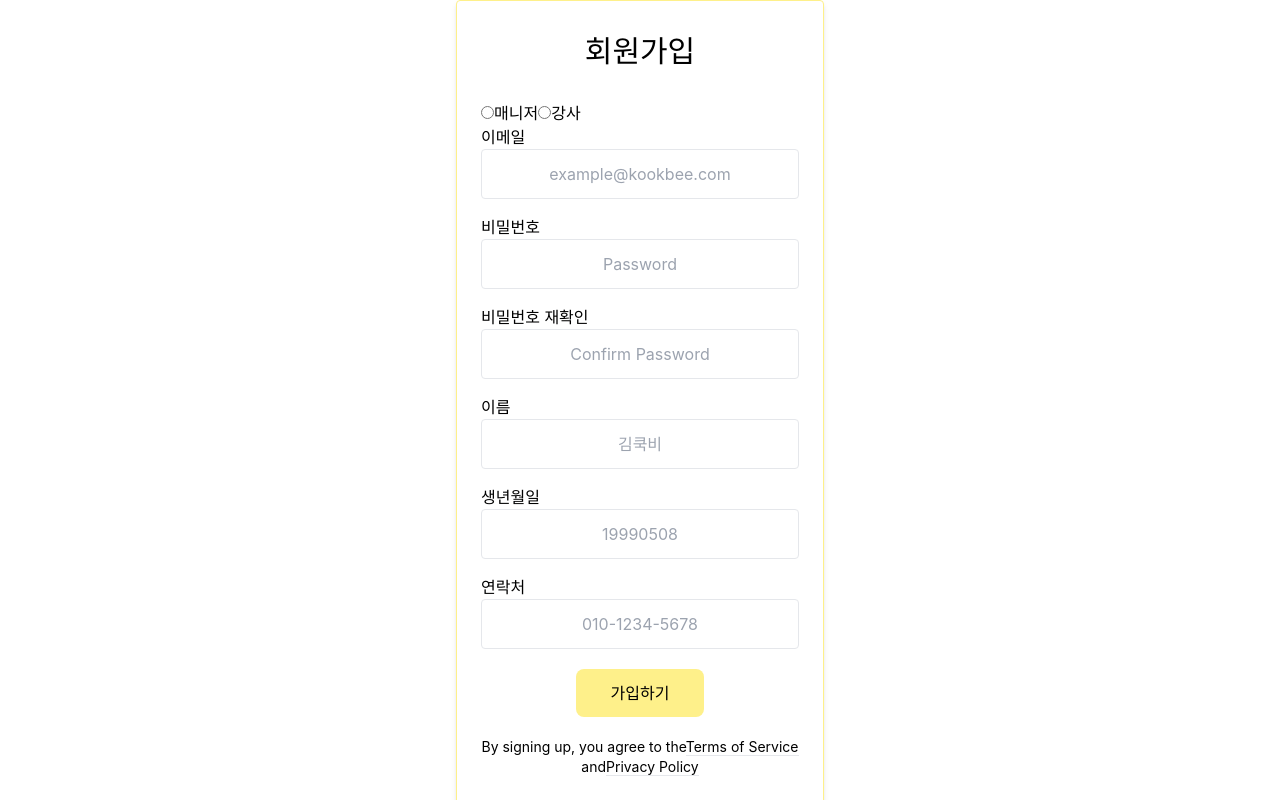
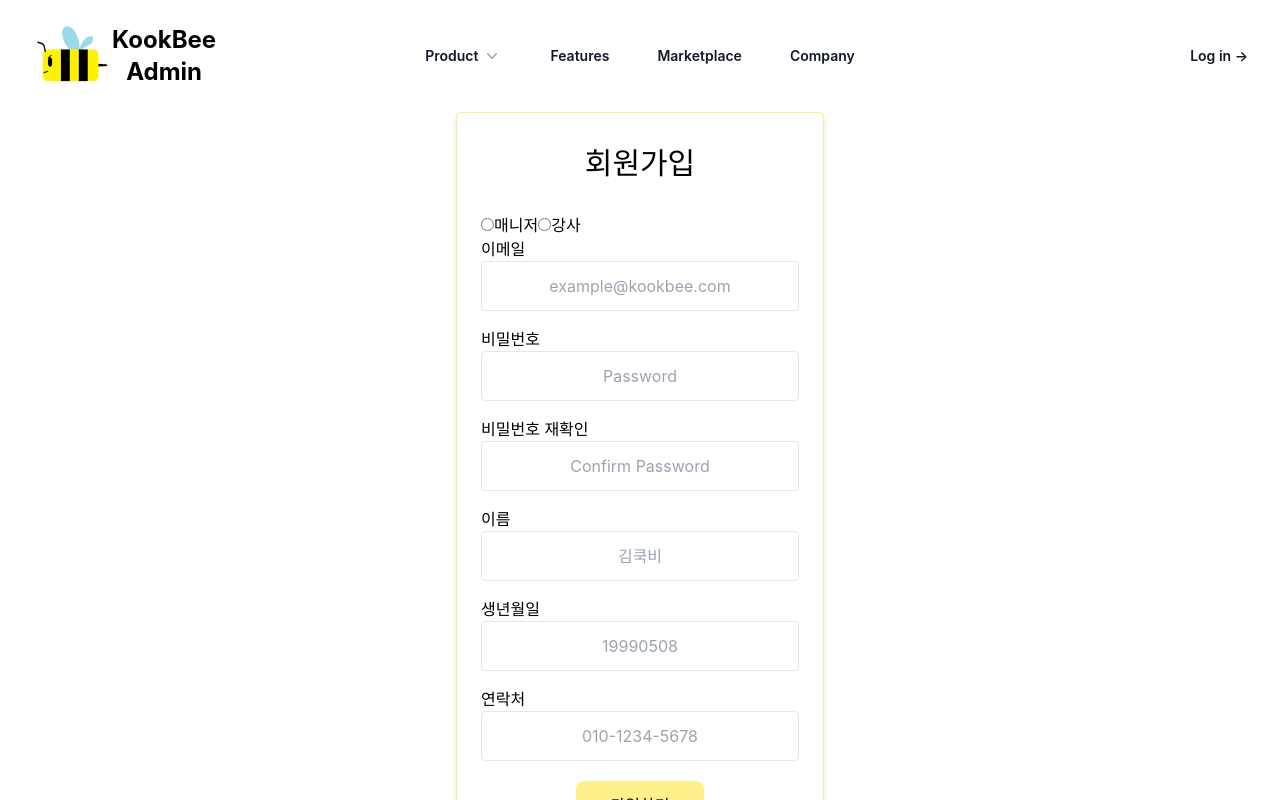
Before and after one commit to KookBee-Project/kookbee_admin_web, a React (Create React App) app: page /signup in a window 1280 px wide. Shown: the top 800 px of the page. Built offline with nearby package versions, Linux system fonts and the light colour scheme.

Commit message:
#2_230413_1 feature/Admin/Header

```diff
--- a/package.json
+++ b/package.json
@@ -3,6 +3,8 @@
   "version": "0.1.0",
   "private": true,
   "dependencies": {
+    "@headlessui/react": "^1.7.14",
+    "@heroicons/react": "^2.0.17",
     "@reduxjs/toolkit": "^1.9.3",
     "@testing-library/jest-dom": "^5.16.5",
     "@testing-library/react": "^13.4.0",
@@ -17,7 +19,7 @@
     "web-vitals": "^2.1.4"
   },
   "scripts": {
-    "start": "export PORT=3001 && react-scripts start",
+    "start": "cross-env PORT=3001 react-scripts start",
     "build": "react-scripts build",
     "test": "react-scripts test",
     "eject": "react-scripts eject"
@@ -41,6 +43,7 @@
     ]
   },
   "devDependencies": {
+    "cross-env": "^7.0.3",
     "tailwindcss": "^3.3.1"
   }
 }
--- a/src/component/main/header.jsx
+++ b/src/component/main/header.jsx
@@ -1,5 +1,254 @@
-const Header = () => {
-  return;
-};
+import { Fragment, useState } from "react";
+import logoImage from "../../img/KookBee.PNG";
+import { Dialog, Disclosure, Popover, Transition } from "@headlessui/react";
+import {
+  ArrowPathIcon,
+  Bars3Icon,
+  ChartPieIcon,
+  CursorArrowRaysIcon,
+  FingerPrintIcon,
+  SquaresPlusIcon,
+  XMarkIcon,
+} from "@heroicons/react/24/outline";
+import {
+  ChevronDownIcon,
+  PhoneIcon,
+  PlayCircleIcon,
+} from "@heroicons/react/20/solid";
 
-export default Header;
+const products = [
+  {
+    name: "Analytics",
+    description: "Get a better understanding of your traffic",
+    href: "#",
+    icon: ChartPieIcon,
+  },
+  {
+    name: "Engagement",
+    description: "Speak directly to your customers",
+    href: "#",
+    icon: CursorArrowRaysIcon,
+  },
+  {
+    name: "Security",
+    description: "Your customers’ data will be safe and secure",
+    href: "#",
+    icon: FingerPrintIcon,
+  },
+  {
+    name: "Integrations",
+    description: "Connect with third-party tools",
+    href: "#",
+    icon: SquaresPlusIcon,
+  },
+  {
+    name: "Automations",
+    description: "Build strategic funnels that will convert",
+    href: "#",
+    icon: ArrowPathIcon,
+  },
+];
+const callsToAction = [
+  { name: "Watch demo", href: "#", icon: PlayCircleIcon },
+  { name: "Contact sales", href: "#", icon: PhoneIcon },
+];
+
+function classNames(...classes) {
+  return classes.filter(Boolean).join(" ");
+}
+
+export default function Header() {
+  const [mobileMenuOpen, setMobileMenuOpen] = useState(false);
+
+  return (
+    <header className="bg-white">
+      <nav
+        className="mx-auto flex max-w-7xl items-center justify-between p-6 lg:px-8"
+        aria-label="Global"
+      >
+        <div className="flex lg:flex-1">
+          <a href="#" className="-m-1.5 p-1.5">
+            <img className="h-16 w-20" src={logoImage} alt="KookBee" />
+          </a>
+          <div className="flex flex-col items-center font-bold text-2xl hover:cursor-pointer">
+            <div>KookBee</div>
+            <div>Admin</div>
+          </div>
+        </div>
+        <div className="flex lg:hidden">
+          <button
+            type="button"
+            className="-m-2.5 inline-flex items-center justify-center rounded-md p-2.5 text-gray-700"
+            onClick={() => setMobileMenuOpen(true)}
+          >
+            <span className="sr-only">Open main menu</span>
+            <Bars3Icon className="h-6 w-6" aria-hidden="true" />
+          </button>
+        </div>
+        <Popover.Group className="hidden lg:flex lg:gap-x-12">
+          <Popover className="relative">
+            <Popover.Button className="flex items-center gap-x-1 text-sm font-semibold leading-6 text-gray-900">
+              Product
+              <ChevronDownIcon
+                className="h-5 w-5 flex-none text-gray-400"
+                aria-hidden="true"
+              />
+            </Popover.Button>
+
+            <Transition
+              as={Fragment}
+              enter="transition ease-out duration-200"
+              enterFrom="opacity-0 translate-y-1"
+              enterTo="opacity-100 translate-y-0"
+              leave="transition ease-in duration-150"
+              leaveFrom="opacity-100 translate-y-0"
+              leaveTo="opacity-0 translate-y-1"
+            >
+              <Popover.Panel className="absolute -left-8 top-full z-10 mt-3 w-screen max-w-md overflow-hidden rounded-3xl bg-white shadow-lg ring-1 ring-gray-900/5">
+                <div className="p-4">
+                  {products.map((item) => (
+                    <div
+                      key={item.name}
+                      className="group relative flex items-center gap-x-6 rounded-lg p-4 text-sm leading-6 hover:bg-gray-50"
+                    >
+                      <div className="flex h-11 w-11 flex-none items-center justify-center rounded-lg bg-gray-50 group-hover:bg-white">
+                        <item.icon
+                          className="h-6 w-6 text-gray-600 group-hover:text-indigo-600"
+                          aria-hidden="true"
+                        />
+                      </div>
+                      <div className="flex-auto">
+                        <a
+                          href={item.href}
+                          className="block font-semibold text-gray-900"
+                        >
+                          {item.name}
+                          <span className="absolute inset-0" />
+                        </a>
+                        <p className="mt-1 text-gray-600">{item.description}</p>
+                      </div>
+                    </div>
+                  ))}
+                </div>
+                <div className="grid grid-cols-2 divide-x divide-gray-900/5 bg-gray-50">
+                  {callsToAction.map((item) => (
+                    <a
+                      key={item.name}
+                      href={item.href}
+                      className="flex items-center justify-center gap-x-2.5 p-3 text-sm font-semibold leading-6 text-gray-900 hover:bg-gray-100"
+                    >
+                      <item.icon
+                        className="h-5 w-5 flex-none text-gray-400"
+                        aria-hidden="true"
+                      />
+                      {item.name}
+                    </a>
+                  ))}
+                </div>
+              </Popover.Panel>
+            </Transition>
+          </Popover>
+
+          <a href="#" className="text-sm font-semibold leading-6 text-gray-900">
+            Features
+          </a>
+          <a href="#" className="text-sm font-semibold leading-6 text-gray-900">
+            Marketplace
+          </a>
+          <a href="#" className="text-sm font-semibold leading-6 text-gray-900">
+            Company
+          </a>
+        </Popover.Group>
+        <div className="hidden lg:flex lg:flex-1 lg:justify-end">
+          <a href="#" className="text-sm font-semibold leading-6 text-gray-900">
+            Log in <span aria-hidden="true">&rarr;</span>
+          </a>
+        </div>
+      </nav>
+      <Dialog
+        as="div"
+        className="lg:hidden"
+        open={mobileMenuOpen}
+        onClose={setMobileMenuOpen}
+      >
+        <div className="fixed inset-0 z-10" />
+        <Dialog.Panel className="fixed inset-y-0 right-0 z-10 w-full overflow-y-auto bg-white px-6 py-6 sm:max-w-sm sm:ring-1 sm:ring-gray-900/10">
+          <div className="flex items-center justify-between">
+            <a href="#" className="-m-1.5 p-1.5">
+              <span className="sr-only">Your Company</span>
+              <img className="h-16 w-20" src={logoImage} alt="KookBee" />
+            </a>
+            <button
+              type="button"
+              className="-m-2.5 rounded-md p-2.5 text-gray-700"
+              onClick={() => setMobileMenuOpen(false)}
+            >
+              <span className="sr-only">Close menu</span>
+              <XMarkIcon className="h-6 w-6" aria-hidden="true" />
+            </button>
+          </div>
+          <div className="mt-6 flow-root">
+            <div className="-my-6 divide-y divide-gray-500/10">
+              <div className="space-y-2 py-6">
+                <Disclosure as="div" className="-mx-3">
+                  {({ open }) => (
+                    <>
+                      <Disclosure.Button className="flex w-full items-center justify-between rounded-lg py-2 pl-3 pr-3.5 text-base font-semibold leading-7 hover:bg-gray-50">
+                        Product
+                        <ChevronDownIcon
+                          className={classNames(
+                            open ? "rotate-180" : "",
+                            "h-5 w-5 flex-none"
+                          )}
+                          aria-hidden="true"
+                        />
+                      </Disclosure.Button>
+                      <Disclosure.Panel className="mt-2 space-y-2">
+                        {[...products, ...callsToAction].map((item) => (
+                          <Disclosure.Button
+                            key={item.name}
+                            as="a"
+                            href={item.href}
+                            className="block rounded-lg py-2 pl-6 pr-3 text-sm font-semibold leading-7 text-gray-900 hover:bg-gray-50"
+                          >
+                            {item.name}
+                          </Disclosure.Button>
+                        ))}
+                      </Disclosure.Panel>
+                    </>
+                  )}
+                </Disclosure>
+                <a
+                  href="#"
+                  className="-mx-3 block rounded-lg px-3 py-2 text-base font-semibold leading-7 text-gray-900 hover:bg-gray-50"
+                >
+                  Features
+                </a>
+                <a
+                  href="#"
+                  className="-mx-3 block rounded-lg px-3 py-2 text-base font-semibold leading-7 text-gray-900 hover:bg-gray-50"
+                >
+                  Marketplace
+                </a>
+                <a
+                  href="#"
+                  className="-mx-3 block rounded-lg px-3 py-2 text-base font-semibold leading-7 text-gray-900 hover:bg-gray-50"
+                >
+                  Company
+                </a>
+              </div>
+              <div className="py-6">
+                <a
+                  href="#"
+                  className="-mx-3 block rounded-lg px-3 py-2.5 text-base font-semibold leading-7 text-gray-900 hover:bg-gray-50"
+                >
+                  Log in
+                </a>
+              </div>
+            </div>
+          </div>
+        </Dialog.Panel>
+      </Dialog>
+    </header>
+  );
+}
```
Also changed, not shown: src/img/KookBee.PNG (added), 1 other file (tests, documents, lock files or other folders).
